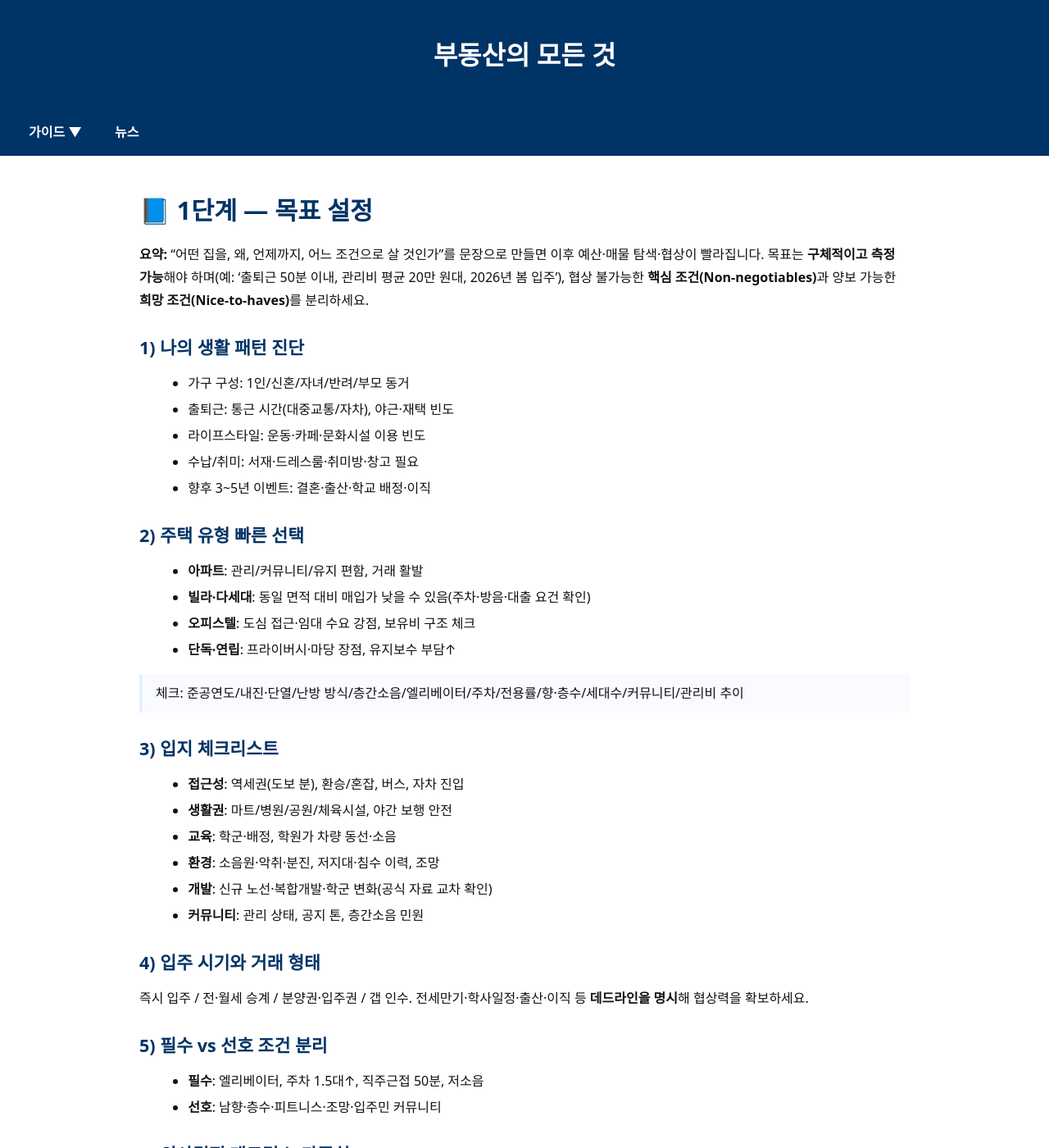
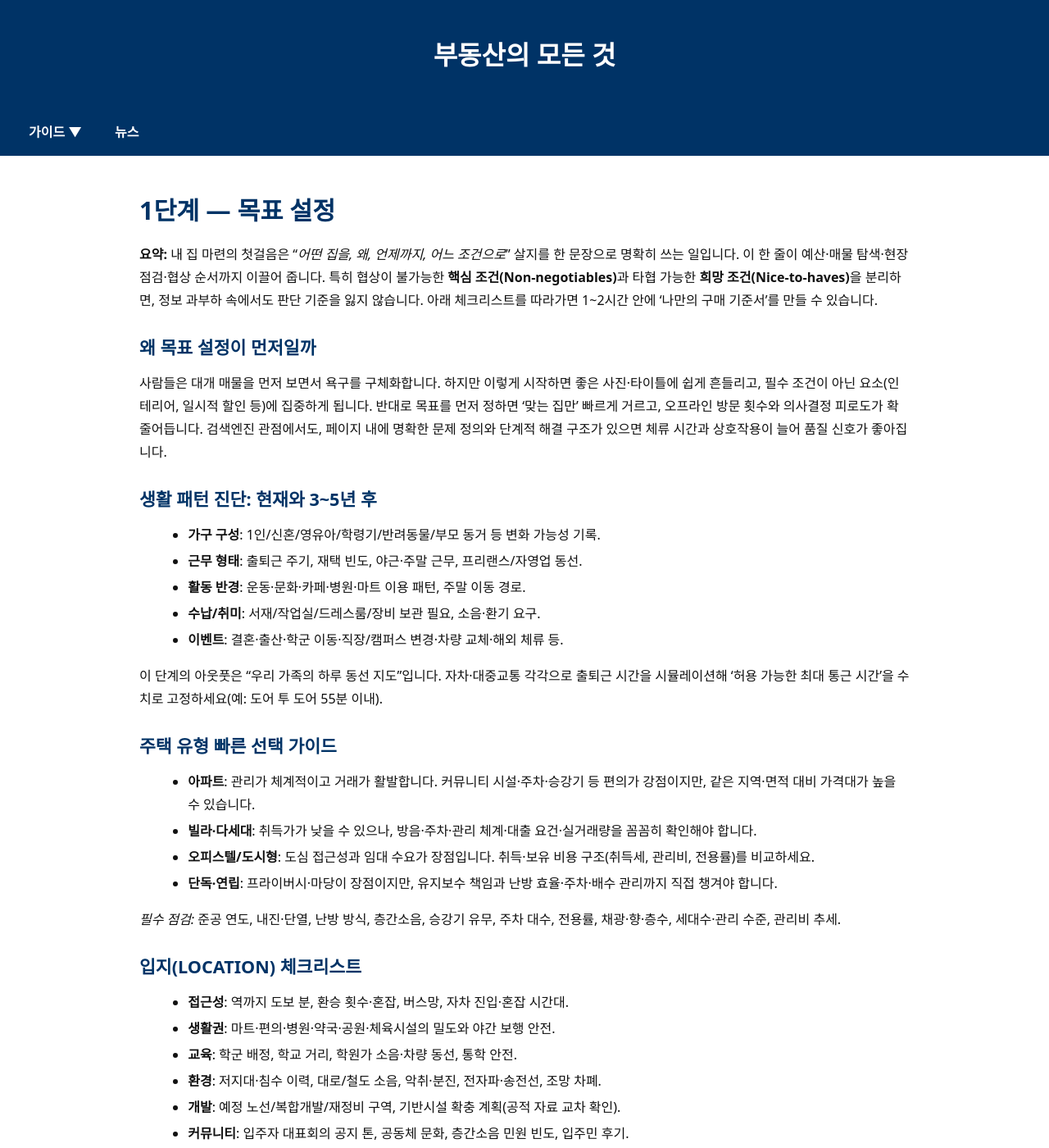
Before and after one commit to kimkisaa/land, a Jekyll site: the page built from guide/1-goal-setting.md, in a window 1280 px wide and 1400 px high. Shown: the whole window at 82% size. Built offline with Jekyll 4.4.1, drawn with Linux system fonts in a browser that asks for light colours; some of the changed text lies outside the part shown.

Commit message:
Update 1-goal-setting.md

```diff
--- a/guide/1-goal-setting.md
+++ b/guide/1-goal-setting.md
@@ -1,75 +1,94 @@
 ---
 layout: default
 title: 1. 목표 설정
-description: 내 집 마련 1단계 - 목표 설정. 주거 목표를 명확히 하고, 주택 유형·입지·입주 시기·필수 조건을 체계적으로 정리하는 방법을 안내합니다.
+description: 내 집 마련 1단계 - 목표 설정. 주거 목표를 문장으로 정의하고, 주택 유형·입지·생활 패턴·협상 불가 조건을 체계적으로 정리하는 방법을 안내합니다.
 permalink: /guide/1-goal-setting/
 last_modified_at: 2025-08-11
 ---
 
 <section class="guide-detail">
-  <h1>📘 1단계 — 목표 설정</h1>
 
-  <p><strong>요약:</strong> “어떤 집을, 왜, 언제까지, 어느 조건으로 살 것인가”를 문장으로 만들면 이후 예산·매물 탐색·협상이 빨라집니다. 목표는 <strong>구체적이고 측정 가능</strong>해야 하며(예: ‘출퇴근 50분 이내, 관리비 평균 20만 원대, 2026년 봄 입주’), 협상 불가능한 <strong>핵심 조건(Non-negotiables)</strong>과 양보 가능한 <strong>희망 조건(Nice-to-haves)</strong>를 분리하세요.</p>
+<h1>1단계 — 목표 설정</h1>
 
-  <h2>1) 나의 생활 패턴 진단</h2>
-  <ul>
-    <li>가구 구성: 1인/신혼/자녀/반려/부모 동거</li>
-    <li>출퇴근: 통근 시간(대중교통/자차), 야근·재택 빈도</li>
-    <li>라이프스타일: 운동·카페·문화시설 이용 빈도</li>
-    <li>수납/취미: 서재·드레스룸·취미방·창고 필요</li>
-    <li>향후 3~5년 이벤트: 결혼·출산·학교 배정·이직</li>
-  </ul>
+<p><strong>요약:</strong> 내 집 마련의 첫걸음은 “<em>어떤 집을, 왜, 언제까지, 어느 조건으로</em>” 살지를 한 문장으로 명확히 쓰는 일입니다. 이 한 줄이 예산·매물 탐색·현장 점검·협상 순서까지 이끌어 줍니다. 특히 협상이 불가능한 <strong>핵심 조건(Non-negotiables)</strong>과 타협 가능한 <strong>희망 조건(Nice-to-haves)</strong>을 분리하면, 정보 과부하 속에서도 판단 기준을 잃지 않습니다. 아래 체크리스트를 따라가면 1~2시간 안에 ‘나만의 구매 기준서’를 만들 수 있습니다.</p>
 
-  <h2>2) 주택 유형 빠른 선택</h2>
-  <ul>
-    <li><strong>아파트</strong>: 관리/커뮤니티/유지 편함, 거래 활발</li>
-    <li><strong>빌라·다세대</strong>: 동일 면적 대비 매입가 낮을 수 있음(주차·방음·대출 요건 확인)</li>
-    <li><strong>오피스텔</strong>: 도심 접근·임대 수요 강점, 보유비 구조 체크</li>
-    <li><strong>단독·연립</strong>: 프라이버시·마당 장점, 유지보수 부담↑</li>
-  </ul>
-  <blockquote>체크: 준공연도/내진·단열/난방 방식/층간소음/엘리베이터/주차/전용률/향·층수/세대수/커뮤니티/관리비 추이</blockquote>
+<h2>왜 목표 설정이 먼저일까</h2>
+<p>사람들은 대개 매물을 먼저 보면서 욕구를 구체화합니다. 하지만 이렇게 시작하면 좋은 사진·타이틀에 쉽게 흔들리고, 필수 조건이 아닌 요소(인테리어, 일시적 할인 등)에 집중하게 됩니다. 반대로 목표를 먼저 정하면 ‘맞는 집만’ 빠르게 거르고, 오프라인 방문 횟수와 의사결정 피로도가 확 줄어듭니다. 검색엔진 관점에서도, 페이지 내에 명확한 문제 정의와 단계적 해결 구조가 있으면 체류 시간과 상호작용이 늘어 품질 신호가 좋아집니다.</p>
 
-  <h2>3) 입지 체크리스트</h2>
-  <ul>
-    <li><strong>접근성</strong>: 역세권(도보 분), 환승/혼잡, 버스, 자차 진입</li>
-    <li><strong>생활권</strong>: 마트/병원/공원/체육시설, 야간 보행 안전</li>
-    <li><strong>교육</strong>: 학군·배정, 학원가 차량 동선·소음</li>
-    <li><strong>환경</strong>: 소음원·악취·분진, 저지대·침수 이력, 조망</li>
-    <li><strong>개발</strong>: 신규 노선·복합개발·학군 변화(공식 자료 교차 확인)</li>
-    <li><strong>커뮤니티</strong>: 관리 상태, 공지 톤, 층간소음 민원</li>
-  </ul>
+<h2>생활 패턴 진단: 현재와 3~5년 후</h2>
+<ul>
+  <li><strong>가구 구성</strong>: 1인/신혼/영유아/학령기/반려동물/부모 동거 등 변화 가능성 기록.</li>
+  <li><strong>근무 형태</strong>: 출퇴근 주기, 재택 빈도, 야근·주말 근무, 프리랜스/자영업 동선.</li>
+  <li><strong>활동 반경</strong>: 운동·문화·카페·병원·마트 이용 패턴, 주말 이동 경로.</li>
+  <li><strong>수납/취미</strong>: 서재/작업실/드레스룸/장비 보관 필요, 소음·환기 요구.</li>
+  <li><strong>이벤트</strong>: 결혼·출산·학군 이동·직장/캠퍼스 변경·차량 교체·해외 체류 등.</li>
+</ul>
+<p>이 단계의 아웃풋은 “우리 가족의 하루 동선 지도”입니다. 자차·대중교통 각각으로 출퇴근 시간을 시뮬레이션해 ‘허용 가능한 최대 통근 시간’을 수치로 고정하세요(예: 도어 투 도어 55분 이내).</p>
 
-  <h2>4) 입주 시기와 거래 형태</h2>
-  <p>즉시 입주 / 전·월세 승계 / 분양권·입주권 / 갭 인수. 전세만기·학사일정·출산·이직 등 <strong>데드라인을 명시</strong>해 협상력을 확보하세요.</p>
+<h2>주택 유형 빠른 선택 가이드</h2>
+<ul>
+  <li><strong>아파트</strong>: 관리가 체계적이고 거래가 활발합니다. 커뮤니티 시설·주차·승강기 등 편의가 강점이지만, 같은 지역·면적 대비 가격대가 높을 수 있습니다.</li>
+  <li><strong>빌라·다세대</strong>: 취득가가 낮을 수 있으나, 방음·주차·관리 체계·대출 요건·실거래량을 꼼꼼히 확인해야 합니다.</li>
+  <li><strong>오피스텔/도시형</strong>: 도심 접근성과 임대 수요가 장점입니다. 취득·보유 비용 구조(취득세, 관리비, 전용률)를 비교하세요.</li>
+  <li><strong>단독·연립</strong>: 프라이버시·마당이 장점이지만, 유지보수 책임과 난방 효율·주차·배수 관리까지 직접 챙겨야 합니다.</li>
+</ul>
+<p><em>필수 점검:</em> 준공 연도, 내진·단열, 난방 방식, 층간소음, 승강기 유무, 주차 대수, 전용률, 채광·향·층수, 세대수·관리 수준, 관리비 추세.</p>
 
-  <h2>5) 필수 vs 선호 조건 분리</h2>
-  <ul>
-    <li><strong>필수</strong>: 엘리베이터, 주차 1.5대↑, 직주근접 50분, 저소음</li>
-    <li><strong>선호</strong>: 남향·층수·피트니스·조망·입주민 커뮤니티</li>
-  </ul>
+<h2>입지(LOCATION) 체크리스트</h2>
+<ul>
+  <li><strong>접근성</strong>: 역까지 도보 분, 환승 횟수·혼잡, 버스망, 자차 진입·혼잡 시간대.</li>
+  <li><strong>생활권</strong>: 마트·편의·병원·약국·공원·체육시설의 밀도와 야간 보행 안전.</li>
+  <li><strong>교육</strong>: 학군 배정, 학교 거리, 학원가 소음·차량 동선, 통학 안전.</li>
+  <li><strong>환경</strong>: 저지대·침수 이력, 대로/철도 소음, 악취·분진, 전자파·송전선, 조망 차폐.</li>
+  <li><strong>개발</strong>: 예정 노선/복합개발/재정비 구역, 기반시설 확충 계획(공적 자료 교차 확인).</li>
+  <li><strong>커뮤니티</strong>: 입주자 대표회의 공지 톤, 공동체 문화, 층간소음 민원 빈도, 입주민 후기.</li>
+</ul>
+<p>입지는 거주 만족도를 결정하는 장기 변수입니다. 출근길만 보지 말고 <em>오후·주말·우천</em> 조건까지 직접 걸어 보고, 밤 시간대 보행 조도와 소음도 체크하세요.</p>
 
-  <h2>6) 의사결정 매트릭스(가중치)</h2>
-  <ol>
-    <li>가중치 예: 입지 30 / 통근 20 / 관리비 15 / 학군 15 / 소음 10 / 주차 10</li>
-    <li>후보 A·B·C를 1~5점 채점 → <em>가중치 × 점수</em> 합산</li>
-    <li>비슷하면 <strong>리스크 항목(법적·물리적 결함)</strong> 비교</li>
-  </ol>
+<h2>세대·동·라인별 체크</h2>
+<ul>
+  <li><strong>동 배치</strong>: 도로/상가 소음, 쓰레기장·변전실 거리, 일조·조망 방해 요소.</li>
+  <li><strong>라인 특성</strong>: 엘리베이터 대기 시간, 코너/중앙 라인 소음, 상하층 구조.</li>
+  <li><strong>세대 내부</strong>: 구조 효율, 수납, 환기창/환풍, 배선·콘센트, 누수·결로 흔적, 단열 상태.</li>
+  <li><strong>관리비</strong>: 최근 12개월 고지서 평균, 계절 변동, 공용 전기·수선충당금.</li>
+</ul>
 
-  <h2>7) 실전 체크리스트</h2>
-  <ul>
-    <li>한 줄 목표 문장(언제/어디/어떤 집/가격대)</li>
-    <li>필수/선호 조건 5개 이내로 압축</li>
-    <li>통근 시뮬레이션(출근시간·우천일 기준)</li>
-    <li>주차·엘리베이터·관리실, 야간 소음 실측</li>
-    <li>관리비 12개월 평균·수선충당금 확인</li>
-    <li>3~5년 계획과의 정합성 점검</li>
-  </ul>
+<h2>필수 vs 선호 조건 분리</h2>
+<p>협상 불가능 조건은 5개 이내로 압축하세요. 예) “엘리베이터 필수, 1.5대 이상 주차, 도어 투 도어 55분 이내, 침실 3개 이상, 층간소음 민원 낮은 동.” 선호 조건은 많아도 좋지만, 점수화 과정에서 가중치를 낮게 둡니다. 이렇게 해야 현장에서 흔들리지 않습니다.</p>
 
-  <h2>FAQ</h2>
-  <p><strong>Q. 신축 vs 구축?</strong> 신축은 수선 부담↓·상품성↑, 구축은 입지/면적 대비 가격 메리트. 단열·난방·주차·엘베·관리비를 정밀 점검하세요.</p>
-  <p><strong>Q. 학군이 중요하지 않다면?</strong> 통근·생활권·관리비에 가중치를 높여 점수화하세요.</p>
-  <p><strong>Q. 단기 거주 예정?</strong> 유동성(거래량), 전·월세 수요, 이사·수리 비용까지 총소요비로 비교하세요.</p>
+<h2>의사결정 매트릭스(가중치 점수)</h2>
+<ol>
+  <li>가중치 예시: 입지 30 / 통근 20 / 관리비 15 / 학군 15 / 소음 10 / 주차 10.</li>
+  <li>후보 A·B·C를 항목별 1~5점으로 채점 → <em>가중치 × 점수</em> 합산.</li>
+  <li>총점이 근접하면 리스크(법적 하자, 구조적 결함, 누수·결로, 분쟁 이력) 비교로 최종 결정.</li>
+</ol>
+<p>점수표를 스프레드시트로 만들어 공유하면 동의 형성이 쉬워집니다. 사진만 저장하지 말고 “감점 이유”를 텍스트로 남겨야 다음 후보 비교가 명확해집니다.</p>
 
-  <p><a class="btn primary" href="{{ '/guide/2-budget-plan/' | relative_url }}">다음 단계 → 2. 예산 및 자금 계획</a>
-     <a class="btn" href="{{ '/' | relative_url }}">← 홈으로</a></p>
+<h2>샘플 목표 문장(템플릿)</h2>
+<p>“우리는 <strong>2026년 3월</strong>까지 <strong>출근 55분 이내</strong>, <strong>초등 도보 10분</strong>, <strong>침실 3</strong>에 <strong>주차 1.5대 이상</strong>, <strong>관리비 20만 원대</strong>인 <strong>전용 25~33평</strong> 아파트를 <strong>상한가 XX억</strong> 이내에서 매수한다. <strong>엘리베이터·층간소음 낮은 동</strong>은 필수, 남향·피트니스·공원 조망은 선호.”</p>
+
+<h2>자주 놓치는 함정</h2>
+<ul>
+  <li><strong>사진 치우침</strong>: 보정된 사진/모델하우스 이미지는 과신 금물. 실측·소음·채광을 직접 확인.</li>
+  <li><strong>관리비 착시</strong>: 특정 달만 보고 판단하지 말 것. 12개월 평균과 변동폭 확인.</li>
+  <li><strong>단기 이벤트 무시</strong>: 출산/학군/이직·차량 교체 등 1~2년 내 이벤트 반영.</li>
+  <li><strong>거래량/유동성</strong>: 지역·유형별 실거래량을 보고 매도 시점 위험도 가늠.</li>
+</ul>
+
+<h2>체크리스트(프린트용)</h2>
+<ul>
+  <li>[ ] 한 줄 목표 문장 완성(언제/어디/어떤 집/가격대/필수·선호)</li>
+  <li>[ ] 통근 시뮬레이션(출근 시간·우천·주말 시나리오)</li>
+  <li>[ ] 관리비·공용비 12개월 평균/변동폭 기록</li>
+  <li>[ ] 저녁·주말 현장 답사(보행 조도·소음·주차 회전·엘리베이터 대기)</li>
+  <li>[ ] 리스크 리스트(법적/물리적) 사전 정의</li>
+</ul>
+
+<h2>FAQ</h2>
+<p><strong>Q. 신축 vs 구축, 무엇이 유리한가요?</strong> 신축은 수선 부담이 적고 상품성·대출 접근이 유리합니다. 구축은 입지·면적 대비 가격 메리트가 있을 수 있지만 단열·난방·승강기·주차·관리비를 정밀 점검해야 합니다.</p>
+<p><strong>Q. 학군이 중요하지 않다면요?</strong> 통근·생활권·관리비 가중치를 높여 점수화를 조정하세요. ‘나에게 중요한 것’이 최적의 기준입니다.</p>
+<p><strong>Q. 단기 거주 예정입니다.</strong> 유동성(거래량), 임대 수요, 전입·전출 비용을 포함한 총소요비로 비교하세요.</p>
+
+<p><a class="btn primary" href="{{ '/guide/2-budget-plan/' | relative_url }}">다음 단계 → 2. 예산 및 자금 계획</a>
+   <a class="btn" href="{{ '/' | relative_url }}">← 홈으로</a></p>
 </section>
```
